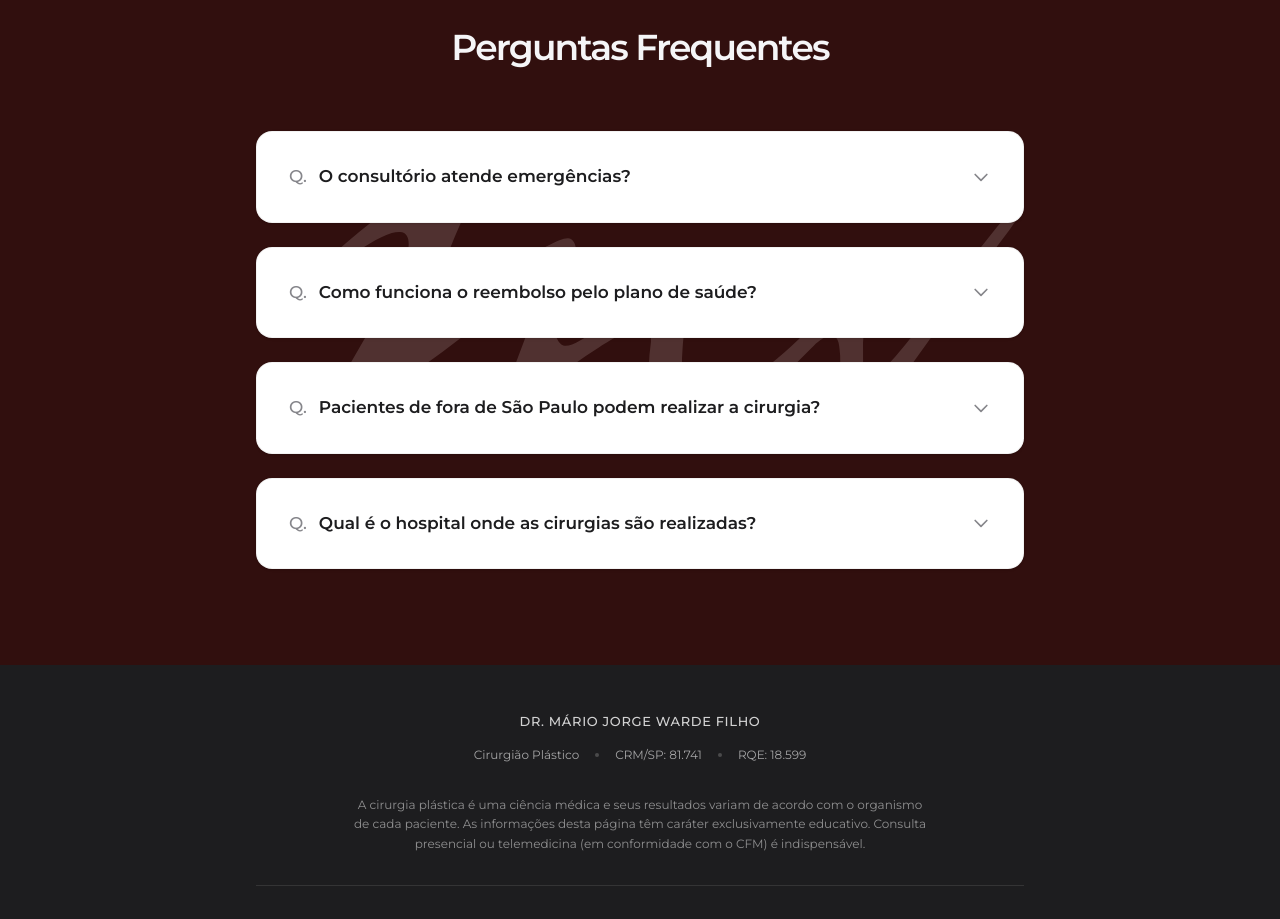
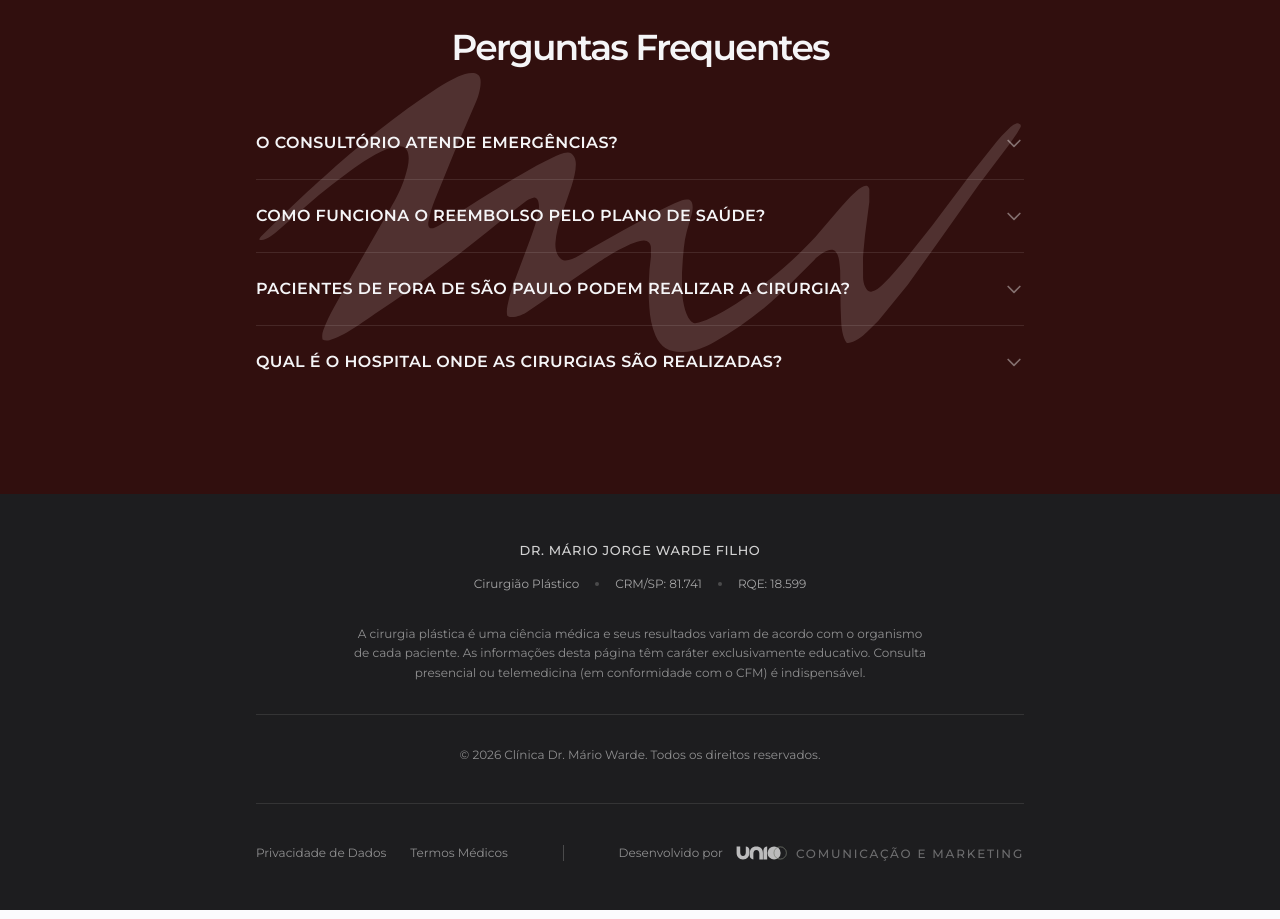
Before and after one commit to wardedrmario/site-institucional, a Next.js app: page /primeira-consulta in a window 1280 px wide. Shown: the part 5340-6259 px from the top of the page. Built offline with nearby package versions, Linux system fonts and the light colour scheme.

Commit message:
style(faq): apply minimal text-only accordion layout

```diff
--- a/src/app/primeira-consulta/page.tsx
+++ b/src/app/primeira-consulta/page.tsx
@@ -372,16 +372,13 @@ export default function PrimeiraConsulta() {
               { q: "Pacientes de fora de São Paulo podem realizar a cirurgia?", a: "Sim. Grande parte das nossas pacientes são de outras cidades ou do exterior. O processo começa com uma consulta por telemedicina para alinhamento inicial e indicação. Posteriormente, desenhamos o cronograma logístico para que você venha a SP apenas no período cirúrgico." },
               { q: "Qual é o hospital onde as cirurgias são realizadas?", a: "Operamos exclusivamente em hospitais de altíssimo padrão em São Paulo, equipados com UTI e que seguem protocolos mundiais de segurança (como o Hospital Sírio-Libanês, Vila Nova Star, entre outros, dependendo do procedimento)." }
             ].map((faq, i) => (
-              <details key={i} className="group bg-white p-6 md:p-8 rounded-2xl shadow-sm border border-black/5 cursor-pointer hover:border-black/10 transition-colors">
-                <summary className="text-[17px] font-semibold text-[#1d1d1f] list-none [&::-webkit-details-marker]:hidden flex items-center justify-between">
-                  <div className="flex items-center gap-3">
-                    <span className="text-[#86868b] font-medium">Q.</span>
-                    {faq.q}
-                  </div>
-                  <svg className="w-5 h-5 text-[#86868b] transform transition-transform duration-300 group-open:rotate-180" fill="none" stroke="currentColor" viewBox="0 0 24 24"><path strokeLinecap="round" strokeLinejoin="round" strokeWidth="2" d="M19 9l-7 7-7-7"></path></svg>
+              <details key={i} className="group cursor-pointer border-b border-white/10 pb-6 transition-colors last:border-b-0">
+                <summary className="text-[15px] md:text-[16px] font-semibold text-[#f5f5f7] uppercase tracking-wide list-none [&::-webkit-details-marker]:hidden flex items-center justify-between">
+                  <span className="pr-6">{faq.q}</span>
+                  <svg className="w-5 h-5 text-white/40 shrink-0 transform transition-transform duration-300 group-open:rotate-180" fill="none" stroke="currentColor" viewBox="0 0 24 24"><path strokeLinecap="round" strokeLinejoin="round" strokeWidth="2" d="M19 9l-7 7-7-7"></path></svg>
                 </summary>
-                <div className="mt-4 pl-8">
-                  <p className="text-[#1d1d1f]/70 text-[15px] leading-relaxed">
+                <div className="mt-5 pr-8 md:pr-12">
+                  <p className="text-white/60 text-[15px] leading-relaxed">
                     {faq.a}
                   </p>
                 </div>
```
